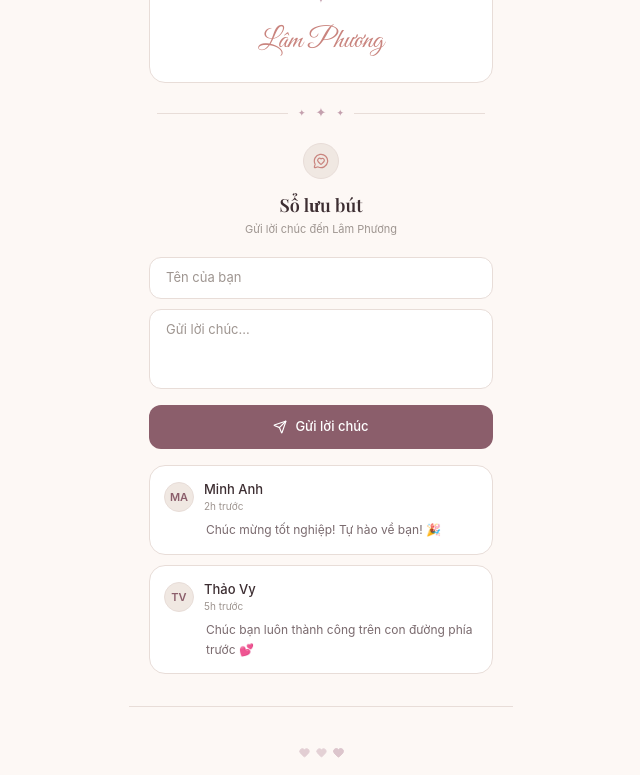
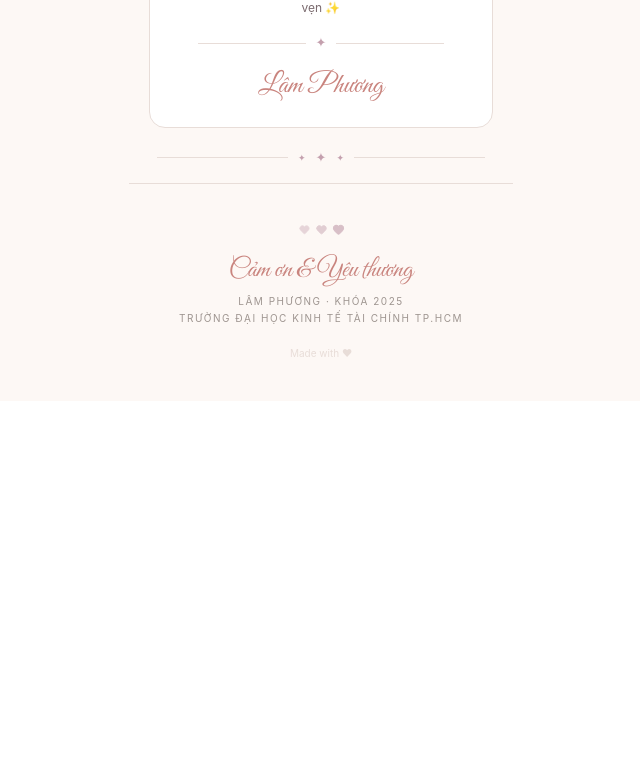
Before and after one commit to phglamm/graduate, a React (Vite) app: page / in a window 1280 px wide. Shown: the part 2000-2775 px from the top of the page, without its empty margins (319-959 px from the left). After the commit the page ends 2401 px from the top, so only its background shows below. Built offline with nearby package versions, Linux system fonts and the light colour scheme; a web font is replaced by a local one.

Commit message:
Update App.jsx

```diff
--- a/src/App.jsx
+++ b/src/App.jsx
@@ -22,14 +22,14 @@ import "./index.css";
    ═══════════════════════════════════════════════════════════════ */
 const CONFIG = {
   graduateName: "Lâm Phương",
-  major: "Công nghệ Thông tin",
-  degree: "Kỹ sư",
-  university: "Trường Đại học Kinh Tế Tài Chính TP.HCM ",
-  ceremonyDate: new Date(2025, 6, 26, 9, 0, 0),
+  major: "Losgistics & Quản lý Chuỗi cung ứng",
+  degree: "Cử nhân",
+  university: "Trường Đại học Kinh Tế Tài Chính TP.HCM",
+  ceremonyDate: new Date(2026, 7, 15, 9, 0, 0),
   ceremonyTime: "09:00 SA",
   venue: "Hội trường lớn",
-  venueSub: "Trường Đại học Công nghệ",
-  venueAddress: "268 Lý Thường Kiệt, P.14, Q.10, TP.HCM",
+  venueSub: "Trường Đại học Kinh Tế Tài Chính TP.HCM",
+  venueAddress: "141 - 145 Điện Biên Phủ, P.15, Q.Bình Thạnh",
   photoUrl: "/graduate-photo.png",
   defaultGuestName: "Quý khách",
 };
@@ -202,122 +202,6 @@ function MiniCalendar({ date }) {
             ) : (
               <span className="text-[11px] text-[#7A6A6E]">{c}</span>
             )}
-          </motion.div>
-        ))}
-      </div>
-    </div>
-  );
-}
-
-/* ══════════════════════════════════════════════════════════════
-   WISHES
-   ══════════════════════════════════════════════════════════════ */
-function Wishes() {
-  const [list, setList] = useState([
-    {
-      id: 1,
-      name: "Minh Anh",
-      msg: "Chúc mừng tốt nghiệp! Tự hào về bạn! 🎉",
-      time: "2h trước",
-    },
-    {
-      id: 2,
-      name: "Thảo Vy",
-      msg: "Chúc bạn luôn thành công trên con đường phía trước 💕",
-      time: "5h trước",
-    },
-  ]);
-  const [name, setName] = useState("");
-  const [msg, setMsg] = useState("");
-  const [sent, setSent] = useState(false);
-
-  const submit = (e) => {
-    e.preventDefault();
-    if (!name.trim() || !msg.trim()) return;
-    setList((p) => [{ id: Date.now(), name, msg, time: "Vừa xong" }, ...p]);
-    setName("");
-    setMsg("");
-    setSent(true);
-    setTimeout(() => setSent(false), 3000);
-  };
-
-  const initials = (n) =>
-    n
-      .trim()
-      .split(" ")
-      .map((w) => w[0])
-      .slice(-2)
-      .join("")
-      .toUpperCase();
-
-  return (
-    <div className="space-y-3">
-      {/* Form */}
-      <form onSubmit={submit} className="space-y-2.5">
-        <input
-          type="text"
-          value={name}
-          onChange={(e) => setName(e.target.value)}
-          placeholder="Tên của bạn"
-          required
-          className="w-full px-4 py-2.5 rounded-xl bg-white border border-[#E8DDD8] text-[13px] text-[#3D2E32] placeholder-[#9E9590] outline-none focus:border-[#C4A0AE] transition-colors"
-        />
-        <textarea
-          value={msg}
-          onChange={(e) => setMsg(e.target.value)}
-          placeholder="Gửi lời chúc..."
-          rows={3}
-          required
-          className="w-full px-4 py-2.5 rounded-xl bg-white border border-[#E8DDD8] text-[13px] text-[#3D2E32] placeholder-[#9E9590] outline-none focus:border-[#C4A0AE] transition-colors resize-none"
-        />
-        <motion.button
-          type="submit"
-          whileHover={{ scale: 1.01 }}
-          whileTap={{ scale: 0.98 }}
-          className="w-full py-3 rounded-xl bg-[#8B5E6B] hover:bg-[#A66560] text-white text-[13px] font-medium flex items-center justify-center gap-2 transition-colors cursor-pointer"
-        >
-          <Send size={14} />
-          Gửi lời chúc
-        </motion.button>
-      </form>
-
-      {/* Success toast */}
-      <AnimatePresence>
-        {sent && (
-          <motion.p
-            initial={{ opacity: 0, y: -8 }}
-            animate={{ opacity: 1, y: 0 }}
-            exit={{ opacity: 0 }}
-            className="text-center text-[13px] text-[#C9847E] font-medium"
-          >
-            Đã gửi! Cảm ơn bạn 💗
-          </motion.p>
-        )}
-      </AnimatePresence>
-
-      {/* Wish list */}
-      <div className="space-y-2.5 pt-1">
-        {list.map((w) => (
-          <motion.div
-            key={w.id}
-            initial={{ opacity: 0, y: 14 }}
-            animate={{ opacity: 1, y: 0 }}
-            className="bg-white border border-[#E8DDD8] rounded-2xl p-3.5"
-          >
-            <div className="flex items-center gap-2.5 mb-1.5">
-              <div className="w-[30px] h-[30px] rounded-full bg-[#F0E8E2] border border-[#E8DDD8] flex items-center justify-center text-[11px] font-semibold text-[#8B5E6B] shrink-0">
-                {initials(w.name)}
-              </div>
-              <div>
-                <p className="text-[13px] font-medium text-[#3D2E32]">
-                  {w.name}
-                </p>
-                <p className="text-[10px] text-[#9E9590]">{w.time}</p>
-              </div>
-            </div>
-            <p className="text-[12px] text-[#7A6A6E] leading-relaxed pl-[42px]">
-              {w.msg}
-            </p>
           </motion.div>
         ))}
       </div>
@@ -613,20 +497,6 @@ export default function App() {
 
         <OrnDivider dots={3} />
 
-        {/* ─── WISHES ──────────────────────────────────── */}
-        <section className="px-5 py-4">
-          <Reveal>
-            <SectionTitle
-              icon={MessageCircleHeart}
-              title="Sổ lưu bút"
-              subtitle={`Gửi lời chúc đến ${CONFIG.graduateName}`}
-            />
-          </Reveal>
-          <Reveal delay={0.1}>
-            <Wishes />
-          </Reveal>
-        </section>
-
         {/* ─── FOOTER ──────────────────────────────────── */}
         <footer className="py-10 px-6 text-center border-t border-[#E8DDD8] mt-4">
           <motion.div
```
